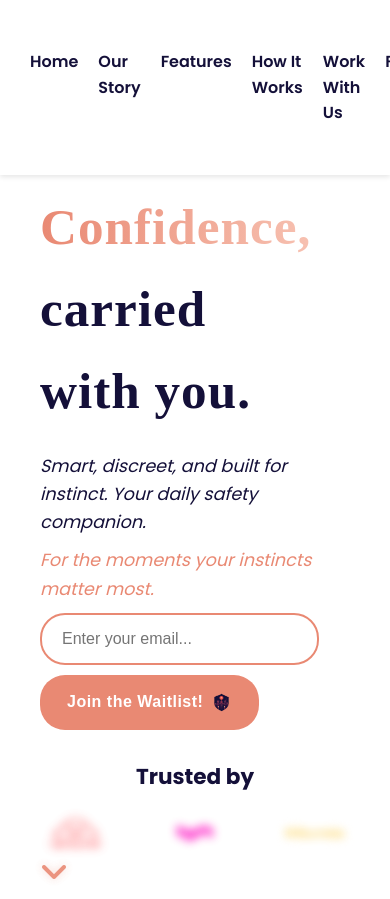
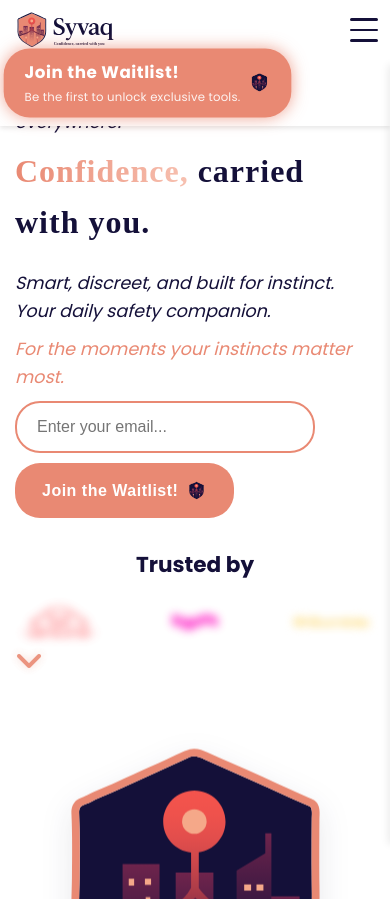
Before and after one commit to lillysimpson/Landing-Page, a plain HTML site: page index.html in a window 390 px wide. Shown: the top 899 px of the page. Drawn offline with Linux system fonts and the light colour scheme; a small style sheet from the web is missing; a web font is replaced by a local one.

Commit message:
Add responsive hamburger menu for mobile navigation

```diff
--- a/index.html
+++ b/index.html
@@ -867,6 +867,68 @@
         opacity: 0.8;
         border-radius: 12px;
       }
+
+      .hamburger {
+        display: none;
+        flex-direction: column;
+        cursor: pointer;
+        width: 32px;
+        height: 32px;
+        justify-content: center;
+        align-items: center;
+        z-index: 200;
+      }
+      .hamburger span {
+        display: block;
+        height: 4px;
+        width: 28px;
+        background: var(--dark);
+        margin: 4px 0;
+        border-radius: 2px;
+        transition: 0.3s;
+      }
+      @media (max-width: 900px) {
+        .nav-links {
+          position: fixed;
+          top: 65px;
+          right: 0;
+          background: var(--light);
+          flex-direction: column;
+          width: 200px;
+          height: calc(100vh - 65px);
+          align-items: flex-start;
+          gap: 0;
+          padding: 20px 0 0 20px;
+          box-shadow: -2px 0 8px rgba(0,0,0,0.08);
+          transform: translateX(100%);
+          transition: transform 0.3s ease;
+          z-index: 150;
+        }
+        .nav-links.open {
+          transform: translateX(0);
+        }
+        .navbar {
+          flex-wrap: wrap;
+          padding: 10px 10px;
+        }
+        .hamburger {
+          display: flex;
+        }
+      }
+      @media (max-width: 600px) {
+        #hero {
+          padding: 80px 10px 30px;
+          flex-direction: column;
+          align-items: flex-start;
+        }
+        .hero-left h1 {
+          font-size: 2rem;
+        }
+        .hero-left {
+          padding: 0 5px;
+          text-align: left;
+        }
+      }
     </style>
   </head>
   <body>
@@ -878,7 +940,12 @@
           alt="Syvaq Logo"
         />
       </div>
-      <ul class="nav-links">
+      <div class="hamburger" id="hamburger-menu" aria-label="Open navigation" tabindex="0">
+        <span></span>
+        <span></span>
+        <span></span>
+      </div>
+      <ul class="nav-links" id="nav-links">
         <li><a href="#hero" aria-label="Home Section">Home</a></li>
         <li>
           <a href="#our-story" aria-label="Our Story Section">Our Story</a>
@@ -1364,6 +1431,18 @@
       setupWaitlistAJAX("waitlist-form", "waitlist-status", "Welcome to the movement. We've got your back 💜");
       setupWaitlistAJAX("feedback-form", "feedback-status", "Thank you for your feedback! 💜");
       setupWaitlistAJAX("partner-form", "partner-status", "Thank you for your submission!");
+
+      // Hamburger menu toggle
+      const hamburger = document.getElementById('hamburger-menu');
+      const navLinks = document.getElementById('nav-links');
+      hamburger.addEventListener('click', () => {
+        navLinks.classList.toggle('open');
+      });
+      hamburger.addEventListener('keypress', (e) => {
+        if (e.key === 'Enter' || e.key === ' ') {
+          navLinks.classList.toggle('open');
+        }
+      });
     </script>
   </body>
 </html>
```
